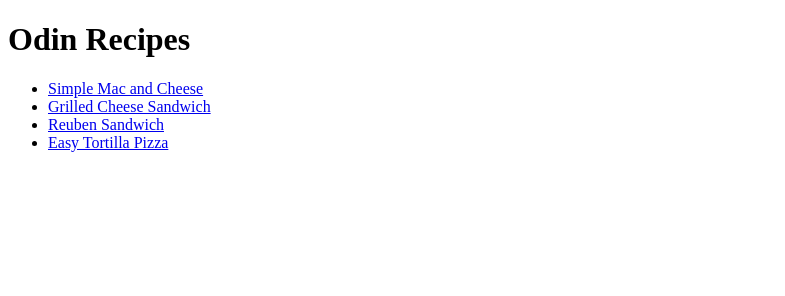
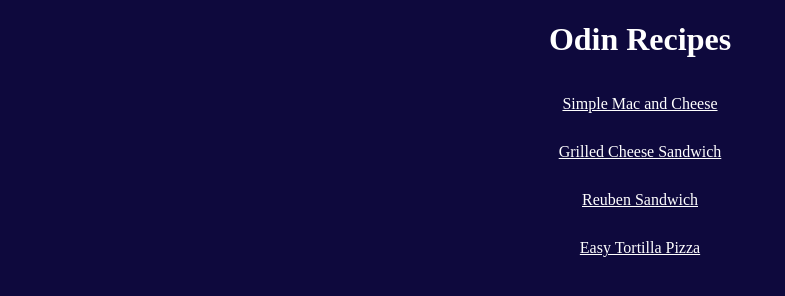
Before and after one commit to LeVasseur314/odin-recipes, a plain HTML site: page index.html in a window 1280 px wide. Shown: the whole page, without its empty margins (0-785 px from the left). Drawn offline with Linux system fonts and the light colour scheme.

Commit message:
added a stylesheet to the page

```diff
--- a/index.html
+++ b/index.html
@@ -4,21 +4,22 @@
     <meta charset="UTF-8">
     <meta http-equiv="X-UA-Compatible" content="IE=edge">
     <meta name="viewport" content="width=device-width, initial-scale=1.0">
+    <link rel="stylesheet" href="styles.css">
     <title>Odin Recipes</title>
 </head>
 <body>
     <h1>Odin Recipes</h1>
-    <ul>
-        <li>
+    <ul class="linked">
+        <li class="page">
             <a href="recipes/macncheese.html">Simple Mac and Cheese</a>
         </li>
-        <li>
+        <li class="page">
             <a href="recipes/grilledcheese.html">Grilled Cheese Sandwich</a>
         </li>
-        <li>
+        <li class="page">
             <a href="recipes/reuben.html">Reuben Sandwich</a>
         </li>
-        <li>
+        <li class="page">
             <a href="recipes/tortillapizza.html">Easy Tortilla Pizza</a>
         </li>
     </ul>
--- /dev/null
+++ b/styles.css
@@ -0,0 +1,34 @@
+* {
+    color: white;
+    background-color: #0e093d;
+}
+
+h1 {
+    text-align: center;
+}
+
+h2 {
+    text-align: center;
+}
+
+p {
+    text-align: center;
+}
+
+.linked {
+    list-style-type: none;
+    margin: 0;
+    padding: 0%;
+}
+
+.page {
+    padding: 15px;
+    text-align: center;
+}
+
+img {
+    width: clamp(100px, 50%, 800px);
+    display: block;
+    margin-left: auto;
+    margin-right: auto;
+}
```
Also changed, not shown: recipes/grilledcheese.html (+1 -0 lines), recipes/macncheese.html (+1 -0 lines), recipes/reuben.html (+1 -0 lines), recipes/tortillapizza.html (+1 -0 lines).
